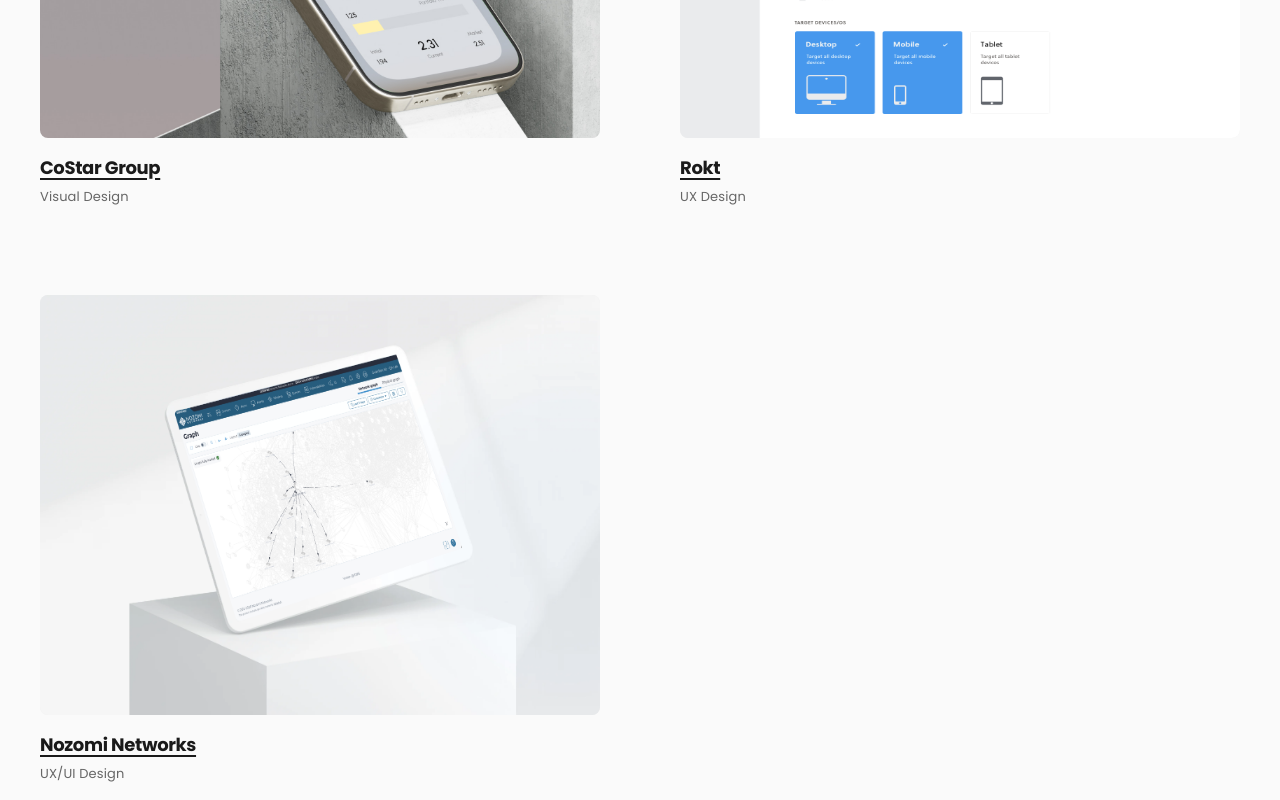
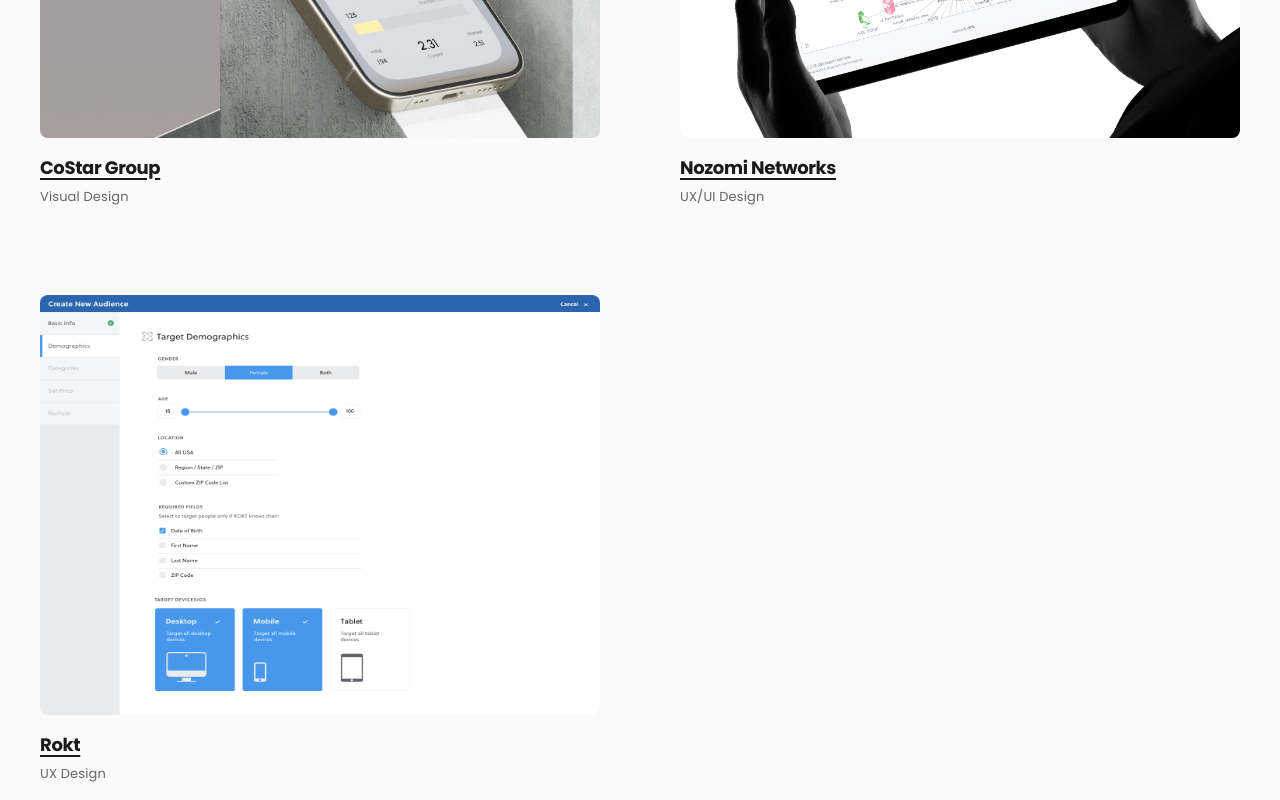
Before and after one commit to 4031979/ux-portfolio, a React (Create React App) app: page / in a window 1280 px wide. Shown: the part 1420-2220 px from the top of the page. Built offline with nearby package versions, Linux system fonts and the light colour scheme; no server answers; a web font is replaced by a local one.

Commit message:
descrizione delle modifiche

```diff
--- a/src/pages/HomePage.jsx
+++ b/src/pages/HomePage.jsx
@@ -3,7 +3,7 @@ import { Link } from 'react-router-dom';
 import './HomePage.css';
 import solidformVideo from '../assets/solidform01.mp4';
 import telarycover from '../assets/cover-home.jpg';
-import nozomicover from '../assets/Nozomi-02.png';
+import nozomicover from '../assets/nozomi-thumb-home.png';
 import hanglagecover from '../assets/Exylus-targ-2.png'
 
 const HomePage = () => {
@@ -27,8 +27,8 @@ const HomePage = () => {
       {/* 3. Portfolio Grid */}
       <section className="hc-work-grid">
         <ProjectCard title="CoStar Group" category="Visual Design" link="/work/3" image={telarycover} />
+        <ProjectCard title="Nozomi Networks" category="UX/UI Design" link="/work/2" image={nozomicover} />
         <ProjectCard title="Rokt" category="UX Design" link="/work/4" image={hanglagecover} />
-        {<ProjectCard title="Nozomi Networks" category="UX/UI Design" link="/work/2" image={nozomicover} />}
       </section>
     </div>
   );
```
Also changed, not shown: src/assets/nozomi-thumb-home.png (added).
